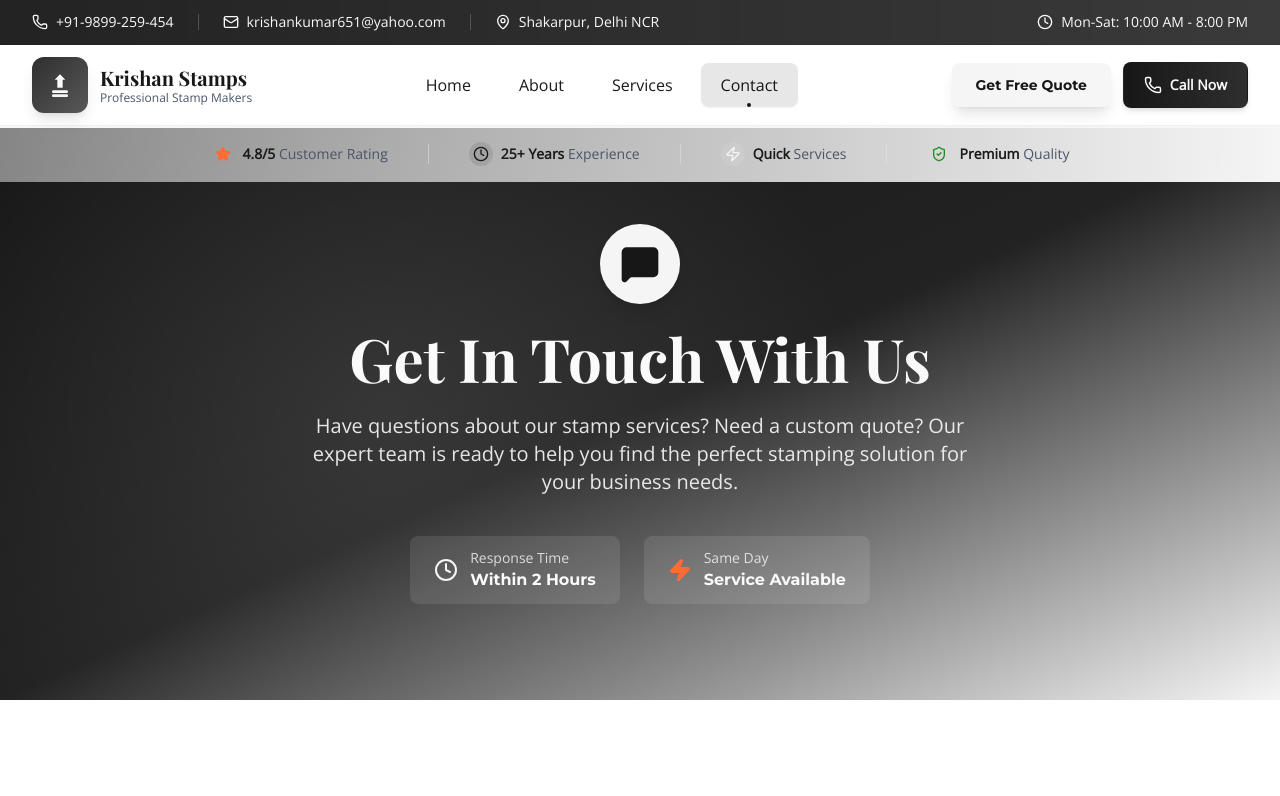
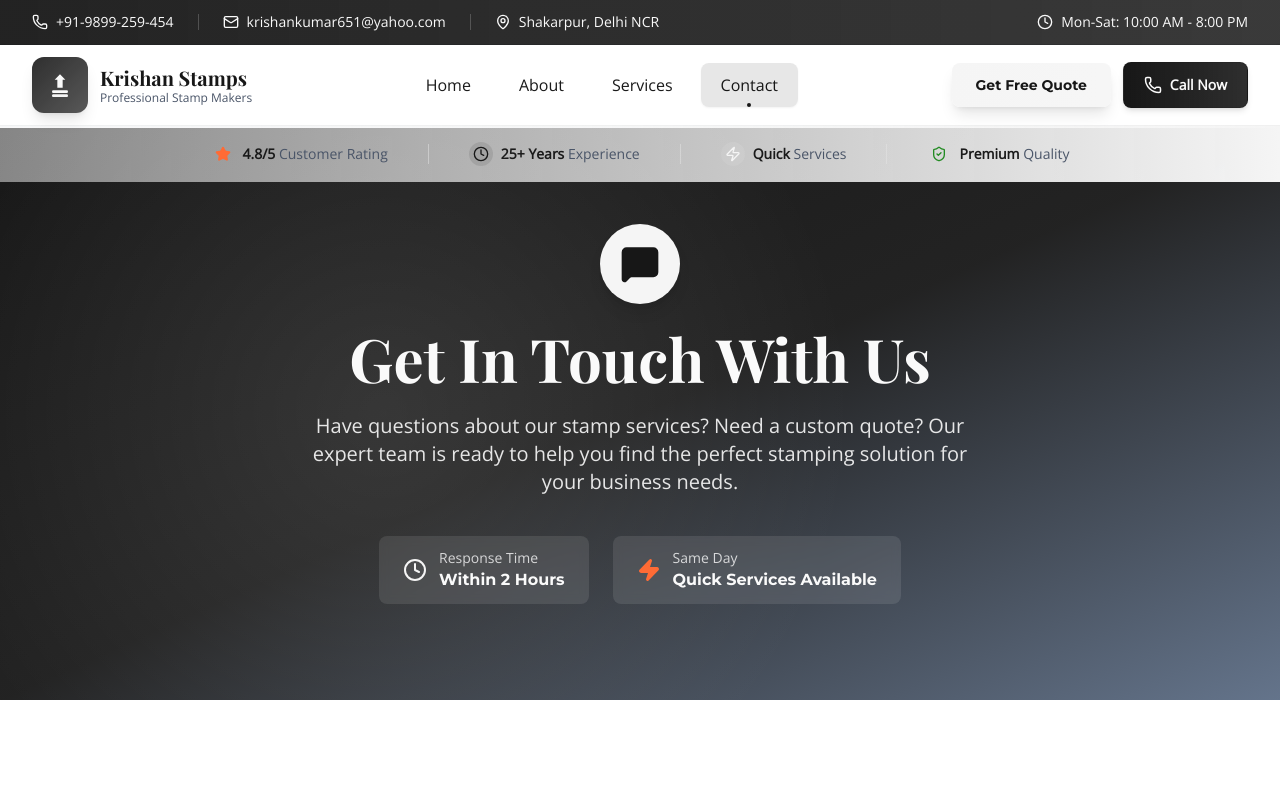
Before and after one commit to dariogeorge21/krishan-stamps, a Next.js app: page /contact in a window 1280 px wide. Shown: the top 796 px of the page. Built offline with nearby package versions, Linux system fonts and the light colour scheme.

Commit message:
feat: Update background gradient and service description in ContactHero component

```diff
--- a/app/contact/components/ContactHero.tsx
+++ b/app/contact/components/ContactHero.tsx
@@ -7,7 +7,7 @@ interface ContactHeroProps {
 
 export default function ContactHero({ title, subtitle }: ContactHeroProps) {
   return (
-    <section className="relative bg-gradient-to-br from-primary via-primary/95 to-secondary py-16 lg:py-24">
+    <section className="relative bg-gradient-to-br from-primary via-primary/95 to-slate-500 py-16 lg:py-24">
       <div className="absolute inset-0 bg-[radial-gradient(circle_at_30%_50%,rgba(255,255,255,0.1),transparent_50%)]" />
 
       <div className="container mx-auto px-4 lg:px-8 relative z-10">
@@ -37,7 +37,7 @@ export default function ContactHero({ title, subtitle }: ContactHeroProps) {
               <Zap size={24} className="text-warning fill-current" />
               <div className="text-left">
                 <p className="font-body text-sm text-primary-foreground/80">Same Day</p>
-                <p className="font-cta text-base font-bold text-primary-foreground">Service Available</p>
+                <p className="font-cta text-base font-bold text-primary-foreground">Quick Services Available</p>
               </div>
             </div>
           </div>
```
